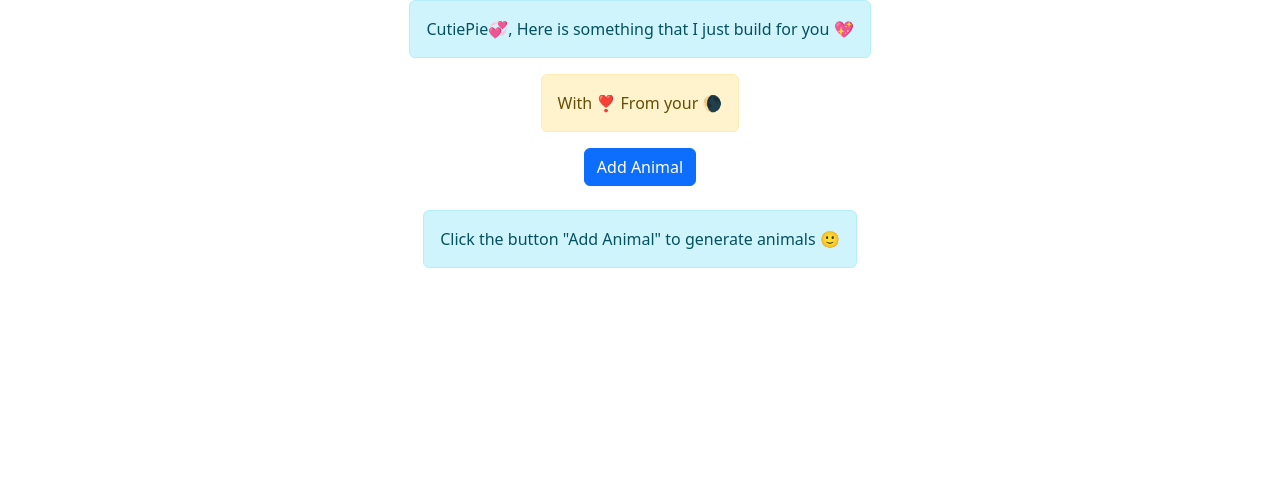
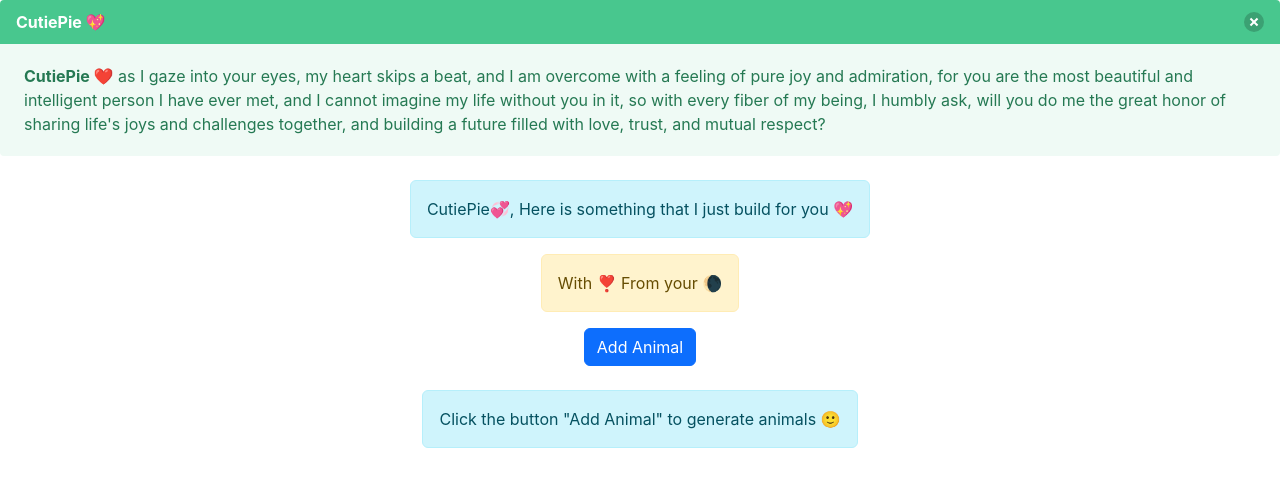
Before and after one commit to csk111165/ReactFunApp, a React (Create React App) app: page / in a window 1280 px wide. Shown: the top 486 px of the page. Built offline with nearby package versions, Linux system fonts and the light colour scheme.

Commit message:
updating index.js

```diff
--- a/package.json
+++ b/package.json
@@ -7,6 +7,7 @@
     "@testing-library/react": "^13.4.0",
     "@testing-library/user-event": "^13.5.0",
     "bootstrap": "^5.2.3",
+    "bulma": "^0.9.4",
     "react": "^18.2.0",
     "react-bootstrap": "^2.7.2",
     "react-dom": "^18.2.0",
--- a/src/index.js
+++ b/src/index.js
@@ -2,10 +2,24 @@ import React from 'react'
 import ReactDOM from 'react-dom/client'
 import App from './App'
 import 'bootstrap/dist/css/bootstrap.css';
+import 'bulma/css/bulma.css';
 
 const el = document.getElementById("root");
 const root = ReactDOM.createRoot(el);
 
 root.render(
+    <div>
+    <article class="message is-success">
+  <div class="message-header">
+    <p>CutiePie 💖</p>
+    <button class="delete" aria-label="delete"></button>
+  </div>
+  <div class="message-body">
+     <strong>CutiePie ❤️</strong> as I gaze into your eyes, my heart skips a beat, and I am overcome with a feeling of pure joy and admiration, for you are the most beautiful and intelligent person I have ever met, and I cannot imagine my life without you in it, so with every fiber of my being, I humbly ask, will you do me the great honor of sharing life's joys and challenges together, and building a future filled with love, trust, and mutual respect?
+
+  </div>
+</article>
     <App/>
+</div>
+
 )
```
Also changed, not shown: 1 other file (tests, documents, lock files or other folders).
